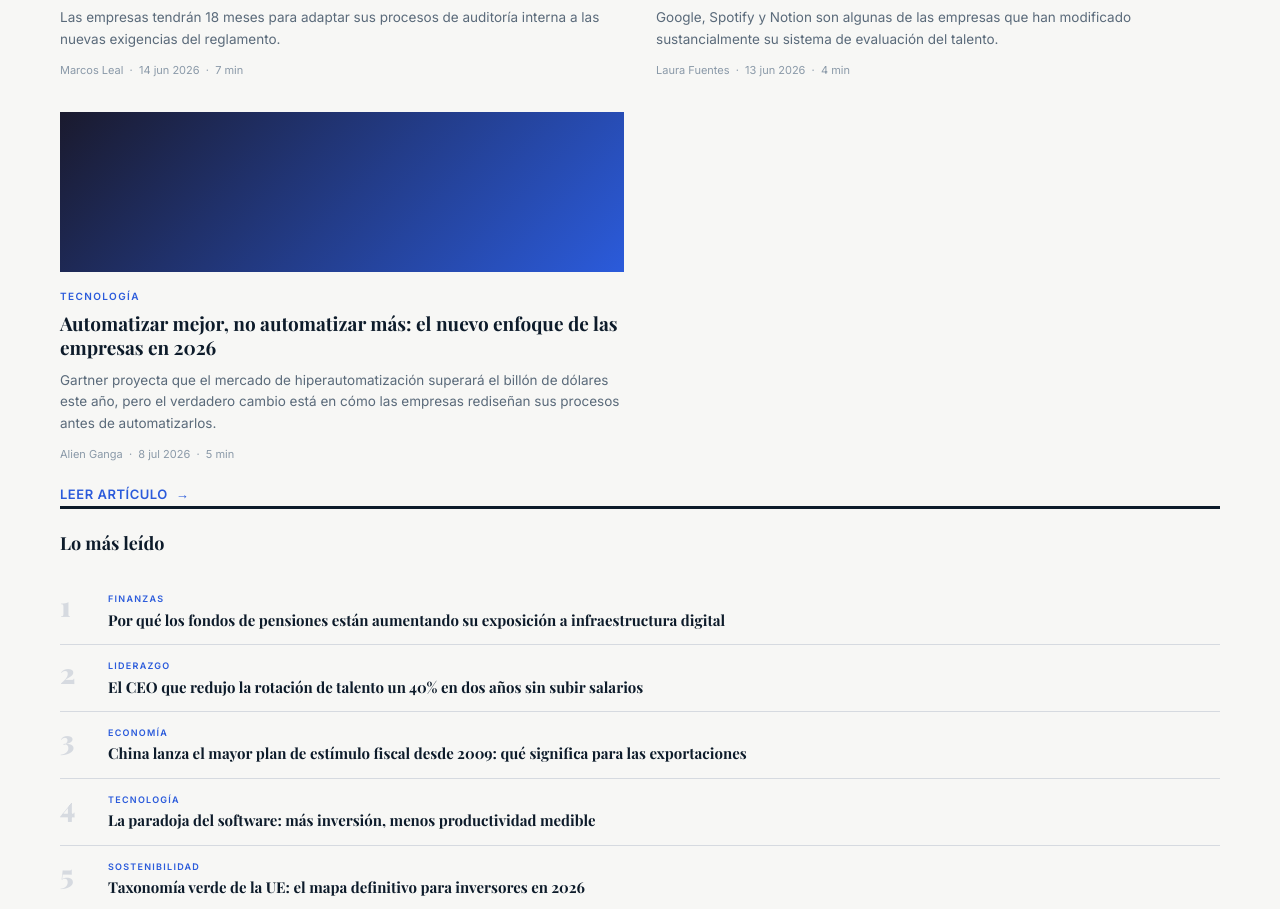
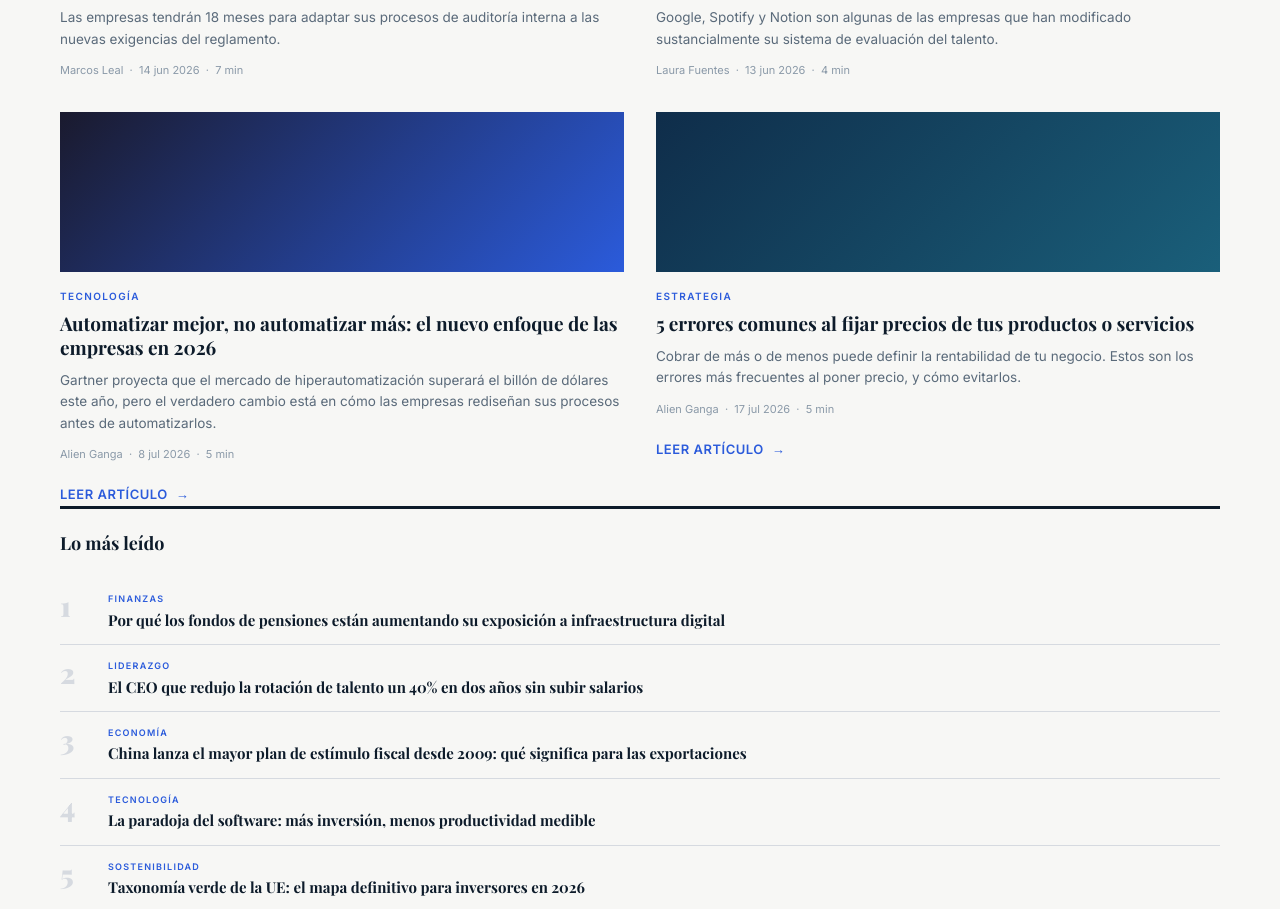
Before and after one commit to gangaalien24-beep/Revista, a plain HTML site: page index.html in a window 1280 px wide. Shown: the part 2242-3151 px from the top of the page. Drawn offline with nearby package versions, Linux system fonts and the light colour scheme; a web font is replaced by a local one.

Commit message:
Update index.html

```diff
--- a/index.html
+++ b/index.html
@@ -765,6 +765,14 @@
   <p class="card-meta">Alien Ganga &nbsp;·&nbsp; 8 jul 2026 &nbsp;·&nbsp; 5 min</p>
   <a href="articulo-automatizacion-2026.html" class="read-more">Leer artículo</a>
 </article>
+           <article class="article-card">
+  <div class="card-image econ"></div>
+  <p class="card-category">Estrategia</p>
+  <h2 class="card-title">5 errores comunes al fijar precios de tus productos o servicios</h2>
+  <p class="card-excerpt">Cobrar de más o de menos puede definir la rentabilidad de tu negocio. Estos son los errores más frecuentes al poner precio, y cómo evitarlos.</p>
+  <p class="card-meta">Alien Ganga &nbsp;·&nbsp; 17 jul 2026 &nbsp;·&nbsp; 5 min</p>
+  <a href="articulo-errores-precios-2026.html" class="read-more">Leer artículo</a>
+           </article>
       </div>
     </main>
 
```
